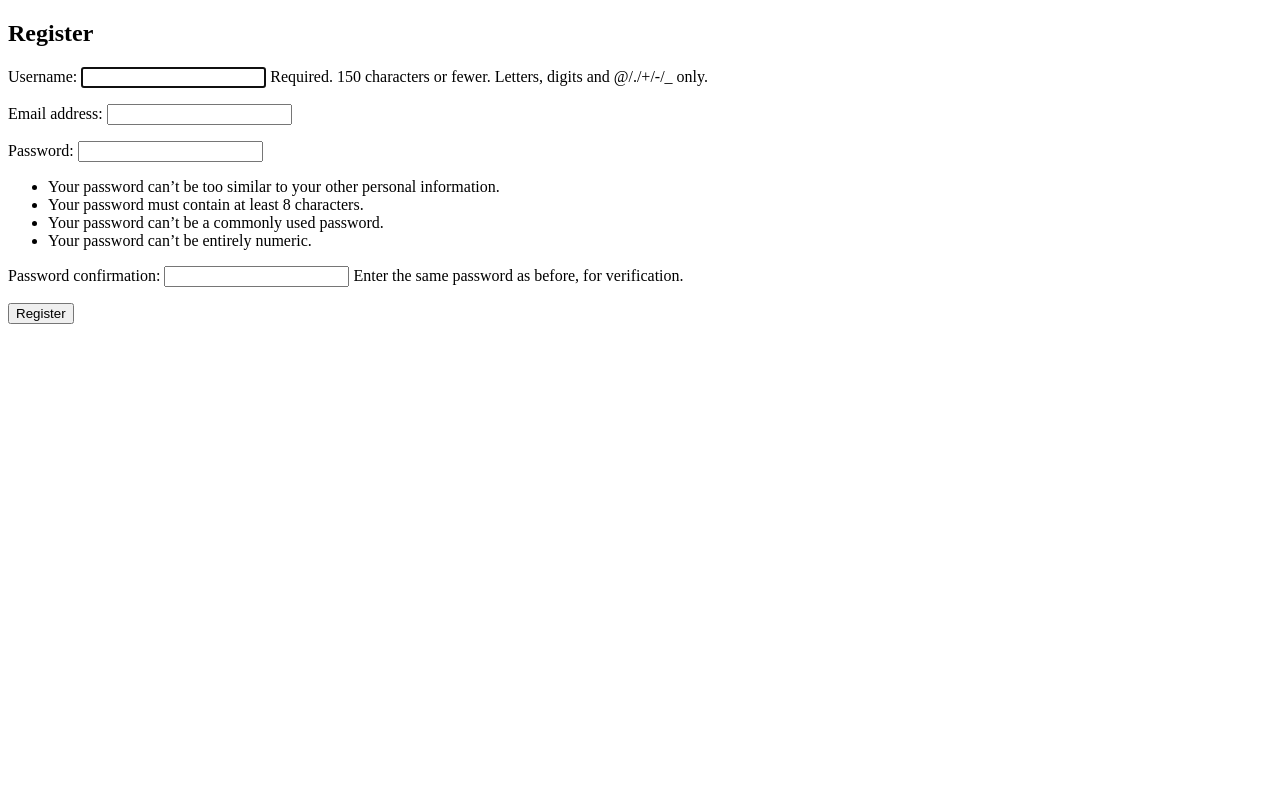
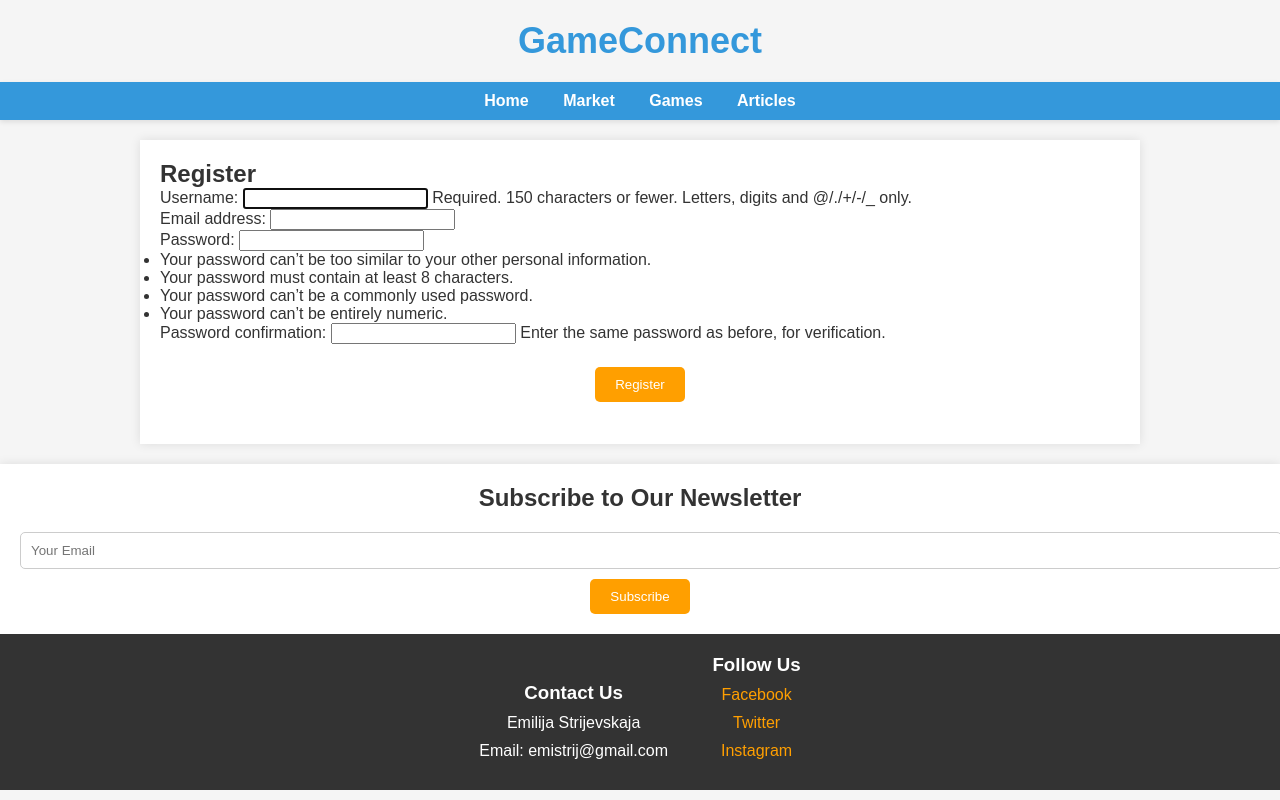
Before and after one commit to emisaal/game-connect, a Django app: page /register/ in a window 1280 px wide. Run offline with Django 4.2, Linux system fonts and the light colour scheme.

Commit message:
copied my code, almost everything works fine

```diff
--- a/gameapp/forms.py
+++ b/gameapp/forms.py
@@ -2,6 +2,9 @@ from django import forms
 from django.contrib.auth.forms import UserCreationForm
 from django.core.exceptions import ValidationError
 from django.contrib.auth import get_user_model, authenticate
+from django.forms import ModelForm
+
+from gameapp.models import ExchangeOffer
 
 User = get_user_model()
 
@@ -24,3 +27,26 @@ class RegistrationForm(UserCreationForm):
     class Meta:
         model = User
         fields = ('username', 'email', 'password1', 'password2')
+
+
+class AddOfferForm(ModelForm):
+    class Meta:
+        model = ExchangeOffer
+        fields = ['offer_type', 'game', 'price', 'description']
+        labels = {
+            'offer_type': 'Offer Type',
+            'game': 'Game',
+            'price': 'Price',
+            'description': 'Description',
+        }
+
+
+class MakeOfferForm(ModelForm):
+    class Meta:
+        model = ExchangeOffer
+        fields = ['game', 'price', 'description']
+        labels = {
+                'game': 'Game',
+                'price': 'Price',
+                'description': 'Description',
+        }
--- a/gameapp/views.py
+++ b/gameapp/views.py
@@ -1,9 +1,10 @@
 from django.contrib.auth import login, logout
 from django.shortcuts import render, redirect
 from django.views import View
-from django.views.generic import FormView
+from django.views.generic import FormView, ListView
 
-from gameapp.forms import LoginForm, RegistrationForm
+from gameapp.forms import LoginForm, RegistrationForm, AddOfferForm, MakeOfferForm
+from gameapp.models import Game, Article, ExchangeOffer
 
 
 class LoginView(FormView):
@@ -32,3 +33,83 @@ class RegisterView(View):
             form.save()
             return redirect('login')
         return render(request, 'register.html', {'form': form})
+
+
+class MainView(View):
+    def get(self, request):
+        game = Game.objects.latest('added')
+        article = Article.objects.latest('added')
+        offer = ExchangeOffer.objects.latest('added')
+        return render(request, 'main.html', {"article": article, "game": game, "offer": offer})
+
+
+class GamesListView(ListView):
+    template_name = "games.html"
+    model = Game
+
+
+class ArticlesListView(ListView):
+    template_name = "articles.html"
+    model = Article
+
+
+class ArticleDetailsView(View):
+    def get(self, request, slug):
+        article = Article.objects.get(slug=slug)
+        return render(request, 'article.html', {"article": article})
+
+
+class MarketListView(ListView):
+    template_name = "market.html"
+    model = ExchangeOffer
+    ordering = ['added']
+
+    def get_queryset(self):
+        offers = super().get_queryset()
+        active_offers = offers.filter(status=True)
+
+        return active_offers
+
+
+class UserPageView(View):
+    def get(self, request, user_id):
+        active_offers = ExchangeOffer.objects.filter(owner=user_id, status=True)
+        return render(request, 'user_page.html', {"active_offers": active_offers})
+
+
+class AddOfferView(View):
+    template = "add_offer.html"
+    form = AddOfferForm
+
+    def get(self, request, *args, **kwargs):
+        form = self.form
+        return render(request, self.template,  {"form": form})
+
+    def post(self, request, *args, **kwargs):
+        form = self.form(request.POST)
+        if form.is_valid():
+            form.save()
+            return redirect('market')
+
+
+class MakeOfferView(View):
+    template = "make_offer.html"
+    form = MakeOfferForm
+
+    def get(self, request, *args, **kwargs):
+        form = self.form
+        return render(request, self.template,  {"form": form})
+
+    def post(self, request, *args, **kwargs):
+        form = self.form(request.POST)
+        if form.is_valid():
+            form.save()
+            return redirect('market')
+
+
+class OfferDetailsView(View):
+    def get(self, request, offer_id):
+        offer = ExchangeOffer.objects.get(pk=offer_id)
+        customers = ExchangeOffer.objects.get(pk=offer_id)
+        return render(request, 'offer_details.html', {"offer": offer,
+                                                      "customers": customers})
--- a/gameconnect/urls.py
+++ b/gameconnect/urls.py
@@ -1,11 +1,22 @@
 from django.contrib import admin
 from django.urls import path
 
-from gameapp.views import LoginView, LogoutView, RegisterView
+from gameapp.views import (LoginView, LogoutView, RegisterView, UserPageView, MainView, GamesListView,
+                           ArticlesListView, ArticleDetailsView, MarketListView, AddOfferView,
+                           MakeOfferView, OfferDetailsView)
 
 urlpatterns = [
     path('admin/', admin.site.urls),
+    path('', MainView.as_view(), name='main'),
     path('login/', LoginView.as_view(), name='login'),
     path('logout/', LogoutView.as_view(), name='logout'),
     path('register/', RegisterView.as_view(), name='register'),
+    path('user/<int:user_id>/', UserPageView.as_view(), name='user_page'),
+    path('games/', GamesListView.as_view(), name='games'),
+    path('articles/', ArticlesListView.as_view(), name='articles'),
+    path('articles/<slug:slug>/', ArticleDetailsView.as_view(), name='article_detail'),
+    path('market/', MarketListView.as_view(), name='market'),
+    path('market/add_offer/', AddOfferView.as_view(), name='add_offer'),
+    path('market/make_offer/<int:offer_id>/', MakeOfferView.as_view(), name='make_offer'),
+    path('market/offer_details/<int:offer_id>/', OfferDetailsView.as_view(), name='offer_details'),
 ]
--- /dev/null
+++ b/templates/article.html
@@ -0,0 +1,6 @@
+{% extends "base.html" %}
+
+{% block content %}
+    <h1>{{ article.title }}</h1>
+    {{ article.description }}
+{% endblock %}
--- a/templates/base.html
+++ b/templates/base.html
@@ -2,10 +2,179 @@
 <html lang="en">
 <head>
     <meta charset="UTF-8">
-    <title>Title</title>
+    <meta name="viewport" content="width=device-width, initial-scale=1.0">
+    <title>GameConnect</title>
+    <style>
+        html, body, h1, h2, h3, p, ul, li {
+            margin: 0;
+            padding: 0;
+        }
+
+        body {
+            background-color: #f5f5f5;
+            font-family: Arial, sans-serif;
+            color: #333;
+        }
+
+        header {
+            background-color: #3498db;
+            color: #fff;
+            padding: 10px 0;
+            box-shadow: 0 2px 5px rgba(0, 0, 0, 0.1);
+        }
+
+        nav ul {
+            list-style: none;
+            text-align: center;
+        }
+
+        nav li {
+            display: inline;
+            margin: 0 15px;
+        }
+
+        nav a {
+            text-decoration: none;
+            color: #fff;
+            font-weight: bold;
+            transition: color 0.3s;
+        }
+
+        main {
+            max-width: 960px;
+            margin: 20px auto;
+            padding: 20px;
+            background-color: #fff;
+            box-shadow: 0 0 10px rgba(0, 0, 0, 0.1);
+        }
+
+        h1 {
+            font-size: 36px;
+            color: #3498db;
+            text-align: center;
+            margin: 20px 0;
+        }
+
+        #subscribe {
+            background-color: #fff;
+            padding: 20px;
+            text-align: center;
+            box-shadow: 0 0 10px rgba(0, 0, 0, 0.1);
+        }
+
+        #subscribe h2 {
+            color: #333;
+            margin-bottom: 10px;
+        }
+
+        #subscribe form {
+            margin-top: 10px;
+        }
+
+        #subscribe input[type="email"] {
+            padding: 10px;
+            width: 100%;
+            margin: 10px 0;
+            border: 1px solid #ccc;
+            border-radius: 5px;
+        }
+
+        footer {
+            background-color: #333;
+            color: #fff;
+            text-align: center;
+            padding: 20px 0;
+        }
+
+        #contact-info, #social-media {
+            display: inline-block;
+            margin: 0 20px;
+        }
+
+        #contact-info h3, #social-media h3 {
+            margin-bottom: 10px;
+        }
+
+        #contact-info p {
+            margin: 10px 0;
+        }
+
+        #social-media a {
+            text-decoration: none;
+            color: #ff9f00;
+            display: block;
+            margin: 10px 0;
+        }
+
+        .centered-button {
+            display: flex;
+            justify-content: center;
+            align-items: center;
+            height: 10vh;
+        }
+
+        .right-button {
+            display: flex;
+            justify-content: right;
+            align-items: center;
+
+        }
+
+        .btn-primary {
+            background-color: #ff9f00;
+            color: #fff;
+            padding: 10px 20px;
+            border: none;
+            border-radius: 5px;
+            text-decoration: none;
+            display: inline-block;
+            cursor: pointer;
+        }
+    </style>
 </head>
 <body>
-{% block content %}
-{% endblock %}
+    <h1>GameConnect</h1>
+    <header>
+    <nav>
+    <ul>
+        <li><a href="{% url 'main' %}">Home</a></li>
+        <li><a href="{%  url 'market' %}">Market</a></li>
+        <li><a href="{%  url 'games' %}">Games</a></li>
+        <li><a href="{%  url 'articles' %}">Articles</a></li>
+{#        <li><a href="{%  url 'register' %}">Register</a></li>#}
+{#        <li><a href="{%  url 'login' %}">Login</a></li>#}
+{#        <li><a href="{%  url 'logout' %}">Logout</a></li>#}
+
+    </ul>
+    </nav>
+    </header>
+
+    <main>
+    {% block content %}
+    {% endblock %}
+    </main>
+
+    <section id="subscribe">
+    <h2>Subscribe to Our Newsletter</h2>
+    <form action="" method="post">
+        {% csrf_token %}
+        <input type="email" placeholder="Your Email">
+        <button type="submit" class="btn-primary">Subscribe</button>
+    </form>
+    </section>
+
+    <footer>
+    <div id="contact-info">
+    <h3>Contact Us</h3>
+        <p>Emilija Strijevskaja</p>
+        <p>Email: emistrij@gmail.com</p>
+    </div>
+    <div id="social-media">
+    <h3>Follow Us</h3>
+    <a href="#">Facebook</a>
+    <a href="#">Twitter</a>
+    <a href="#">Instagram</a>
+    </div>
+    </footer>
 </body>
 </html>
--- a/templates/register.html
+++ b/templates/register.html
@@ -5,6 +5,8 @@
   <form method="post">
     {% csrf_token %}
     {{ form.as_p }}
-    <button type="submit">Register</button>
+    <div class="centered-button">
+        <button type="submit" class="btn btn-primary">Register</button>
+    </div>
   </form>
 {% endblock %}
```
Also changed, not shown: templates/add_offer.html (added, +10 -0 lines), templates/articles.html (added, +12 -0 lines), templates/games.html (added, +17 -0 lines), templates/login.html (+9 -2 lines), templates/main.html (added, +24 -0 lines), templates/make_offer.html (added, +10 -0 lines), templates/market.html (added, +19 -0 lines), templates/offer_details.html (added, +16 -0 lines), templates/user_page.html (added, +17 -0 lines).
